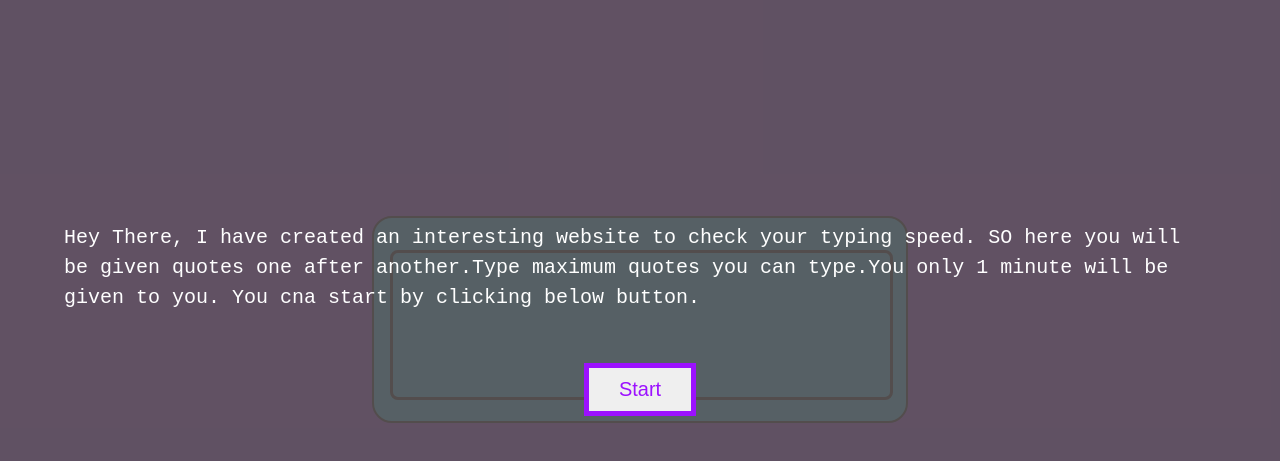
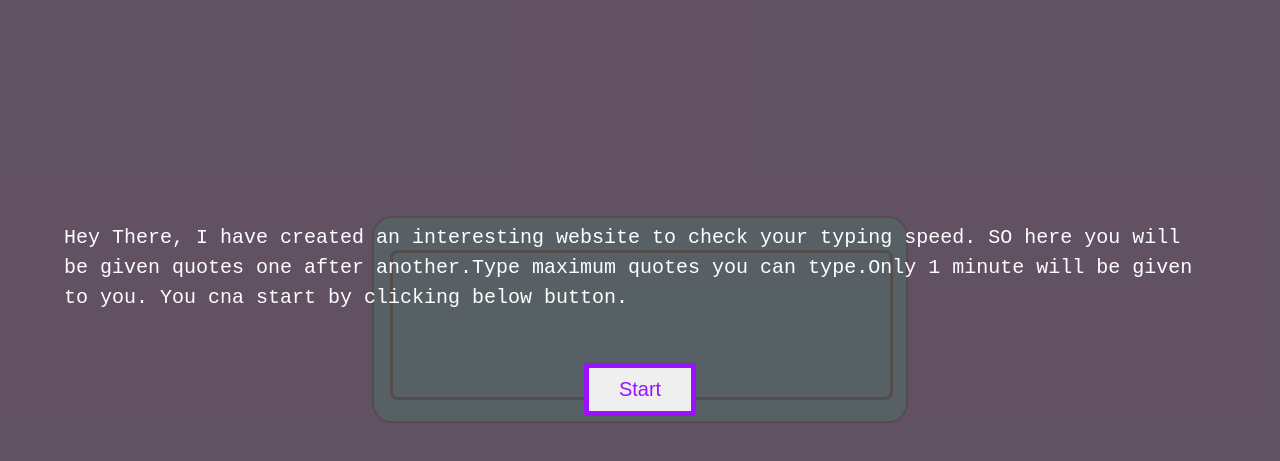
Before and after one commit to ARSHIL1804/TEST_TYPING_SPEED, a plain HTML site: page index.html in a window 1280 px wide. Shown: the part 81-542 px from the top of the page. Drawn offline with Linux system fonts and the light colour scheme.

Commit message:
Update index.html

```diff
--- a/index.html
+++ b/index.html
@@ -12,7 +12,7 @@
         <div class="starting" id="starting">
                <div class="text">
                 Hey There, I have created an interesting website to check your typing speed.
-                SO here  you will be given quotes one after another.Type maximum quotes you can type.You only 1 minute will be given to you.
+                SO here  you will be given quotes one after another.Type maximum quotes you can type.Only 1 minute will be given to you.
                 You cna start by clicking below button.
                </div>
                <button class="startbtn" onclick="start()">Start</button>
```
